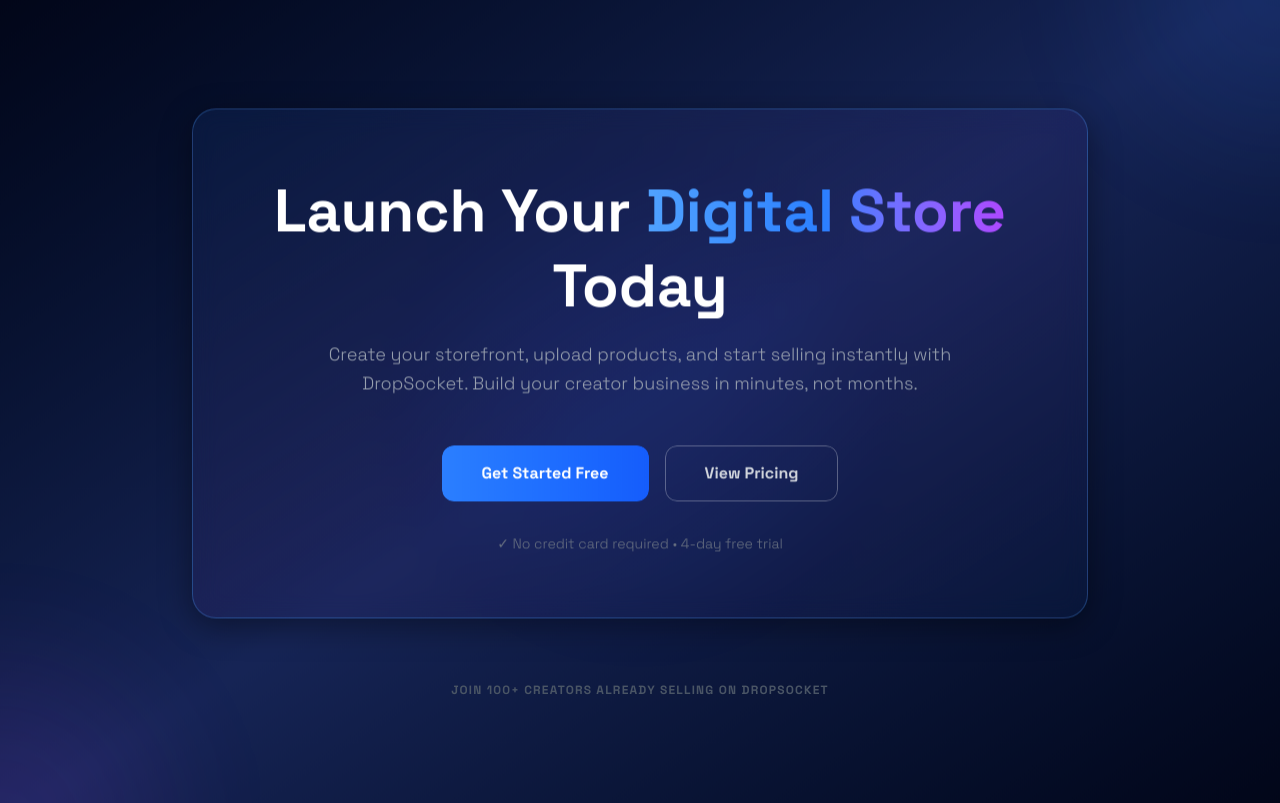
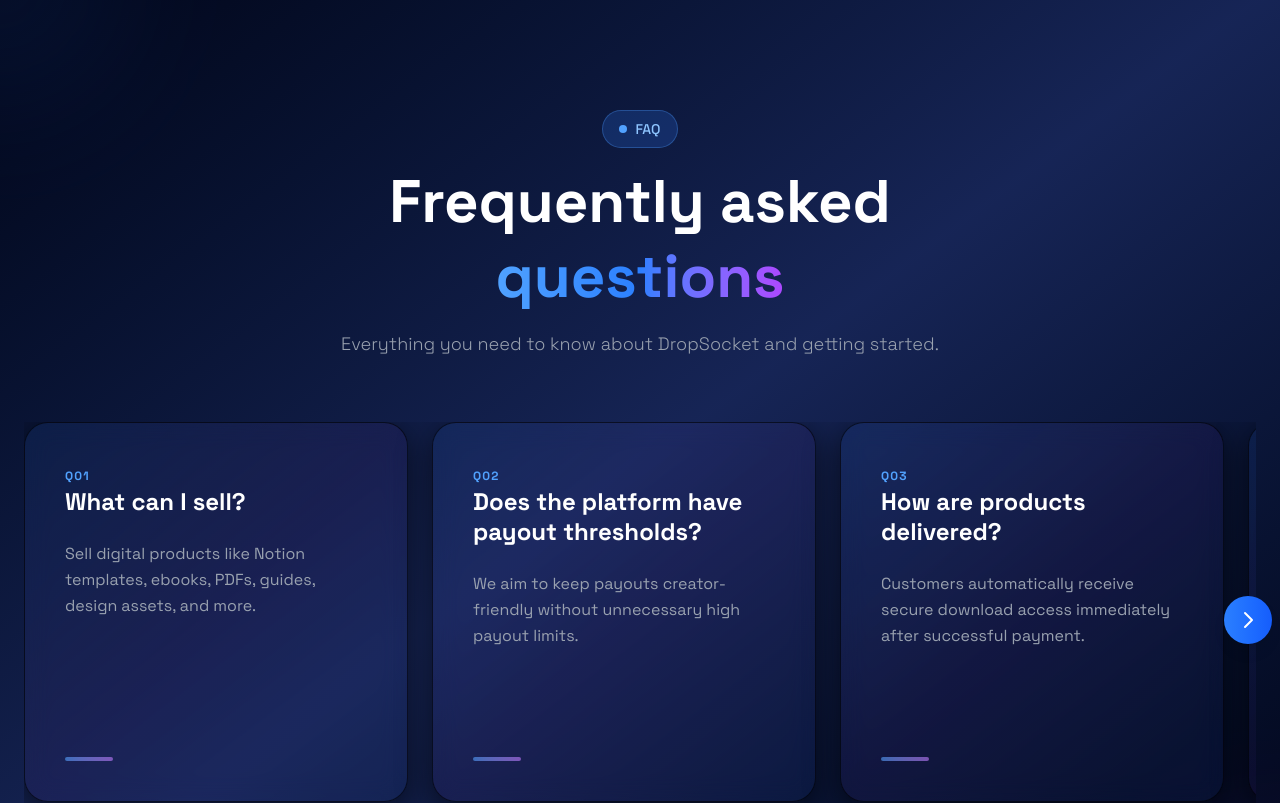
Before and after one commit to nishalcode0/dropsocket, a React (Vite) app in the folder frontend/: page / in a window 1280 px wide. Shown: the part 5220-6023 px from the top of the page. Built offline with nearby package versions, Linux system fonts and the light colour scheme.

Commit message:
Finsished FAQ Section (Landing Page)

```diff
--- a/frontend/src/components/landing/FAQ.jsx
+++ b/frontend/src/components/landing/FAQ.jsx
@@ -0,0 +1,228 @@
+import React, { useRef, useState } from 'react';
+
+export default function FAQ() {
+  const scrollContainerRef = useRef(null);
+  const [canScrollLeft, setCanScrollLeft] = useState(false);
+  const [canScrollRight, setCanScrollRight] = useState(true);
+
+  const faqs = [
+    {
+      id: 1,
+      question: 'What can I sell?',
+      answer: 'Sell digital products like Notion templates, ebooks, PDFs, guides, design assets, and more.',
+    },
+    {
+      id: 2,
+      question: 'Does the platform have payout thresholds?',
+      answer: 'We aim to keep payouts creator-friendly without unnecessary high payout limits.',
+    },
+    {
+      id: 3,
+      question: 'How are products delivered?',
+      answer: 'Customers automatically receive secure download access immediately after successful payment.',
+    },
+    {
+      id: 4,
+      question: 'Which payment methods are supported?',
+      answer: 'Payments are processed through Razorpay with support for UPI, cards, net banking, and more.',
+    },
+    {
+      id: 5,
+      question: 'Can I customize my storefront?',
+      answer: 'Yes. Creator and Pro plans include customizable storefront options.',
+    },
+    {
+      id: 6,
+      question: 'Is there a free plan?',
+      answer: 'Yes. The Starter plan allows creators to begin with 1 product and limited monthly orders.',
+    },
+    {
+      id: 7,
+      question: 'When will Pro features launch?',
+      answer: 'Advanced analytics and additional creator tools are currently in development.',
+    },
+  ];
+
+  const checkScroll = () => {
+    const container = scrollContainerRef.current;
+    if (container) {
+      setCanScrollLeft(container.scrollLeft > 0);
+      setCanScrollRight(
+        container.scrollLeft < container.scrollWidth - container.clientWidth - 10
+      );
+    }
+  };
+
+  const scroll = (direction) => {
+    const container = scrollContainerRef.current;
+    if (container) {
+      const scrollAmount = 400;
+      container.scrollBy({
+        left: direction === 'left' ? -scrollAmount : scrollAmount,
+        behavior: 'smooth',
+      });
+      setTimeout(checkScroll, 300);
+    }
+  };
+
+  React.useEffect(() => {
+    checkScroll();
+    const container = scrollContainerRef.current;
+    if (container) {
+      container.addEventListener('scroll', checkScroll);
+      window.addEventListener('resize', checkScroll);
+      return () => {
+        container.removeEventListener('scroll', checkScroll);
+        window.removeEventListener('resize', checkScroll);
+      };
+    }
+  }, []);
+
+  return (
+    <section
+      id="faq"
+      className="relative bg-gradient-to-br from-slate-950 via-blue-950 to-slate-950 px-6 py-32 overflow-hidden"
+    >
+      {/* Background blur effects */}
+      <div className="absolute inset-0 overflow-hidden pointer-events-none">
+        <div className="absolute -top-32 -left-32 w-64 h-64 bg-blue-500/20 rounded-full blur-3xl opacity-40" />
+        <div className="absolute -bottom-32 -right-32 w-64 h-64 bg-purple-500/20 rounded-full blur-3xl opacity-40" />
+      </div>
+
+      <div className="relative z-10 max-w-7xl mx-auto">
+
+        {/* Header */}
+        <div className="text-center mb-16 space-y-4 max-w-3xl mx-auto">
+          <div className="inline-flex items-center gap-2 bg-blue-500/20 border border-blue-400/30 rounded-full px-4 py-2 w-fit mx-auto">
+            <span className="w-2 h-2 bg-blue-400 rounded-full" />
+            <span className="text-sm text-blue-300 font-medium">FAQ</span>
+          </div>
+
+          <h2 className="text-5xl lg:text-6xl font-bold text-white leading-tight">
+            Frequently asked{' '}
+            <span className="bg-gradient-to-r from-blue-400 via-blue-500 to-purple-500 bg-clip-text text-transparent">
+              questions
+            </span>
+          </h2>
+
+          <p className="text-lg text-gray-400 font-light">
+            Everything you need to know about DropSocket and getting started.
+          </p>
+        </div>
+
+        {/* Scroll container wrapper */}
+        <div className="relative">
+
+          {/* Left scroll button */}
+          {canScrollLeft && (
+            <button
+              onClick={() => scroll('left')}
+              className="absolute -left-4 top-1/2 -translate-y-1/2 z-30 hidden lg:flex items-center justify-center w-12 h-12 rounded-full bg-gradient-to-r from-blue-500 to-blue-600 text-white shadow-lg hover:shadow-xl hover:scale-110 transition-all duration-300"
+              aria-label="Scroll left"
+            >
+              <svg
+                className="w-6 h-6"
+                fill="none"
+                stroke="currentColor"
+                viewBox="0 0 24 24"
+              >
+                <path
+                  strokeLinecap="round"
+                  strokeLinejoin="round"
+                  strokeWidth={2}
+                  d="M15 19l-7-7 7-7"
+                />
+              </svg>
+            </button>
+          )}
+
+          {/* Right scroll button */}
+          {canScrollRight && (
+            <button
+              onClick={() => scroll('right')}
+              className="absolute -right-4 top-1/2 -translate-y-1/2 z-30 hidden lg:flex items-center justify-center w-12 h-12 rounded-full bg-gradient-to-r from-blue-500 to-blue-600 text-white shadow-lg hover:shadow-xl hover:scale-110 transition-all duration-300"
+              aria-label="Scroll right"
+            >
+              <svg
+                className="w-6 h-6"
+                fill="none"
+                stroke="currentColor"
+                viewBox="0 0 24 24"
+              >
+                <path
+                  strokeLinecap="round"
+                  strokeLinejoin="round"
+                  strokeWidth={2}
+                  d="M9 5l7 7-7 7"
+                />
+              </svg>
+            </button>
+          )}
+
+          {/* Horizontal scroll container */}
+          <div
+            ref={scrollContainerRef}
+            className="flex gap-6 overflow-x-auto scroll-smooth snap-x snap-mandatory px-4 lg:px-0 pb-4"
+            style={{
+              scrollbarWidth: 'none',
+              msOverflowStyle: 'none',
+              WebkitOverflowScrolling: 'touch',
+            }}
+          >
+            {/* Hide scrollbar */}
+            <style>{`
+              div::-webkit-scrollbar {
+                display: none;
+              }
+            `}</style>
+
+            {/* FAQ Cards */}
+            {faqs.map((faq) => (
+              <div
+                key={faq.id}
+                className="flex-shrink-0 w-full sm:w-96 snap-center"
+              >
+                <div className="group relative h-full rounded-3xl border border-black/60 bg-gradient-to-br from-blue-500/10 via-purple-500/5 to-blue-500/5 backdrop-blur-md shadow-[0_8px_32px_rgba(0,0,0,0.6)] hover:shadow-[0_20px_48px_rgba(59,130,246,0.3)] transition-all duration-500 overflow-hidden p-8 lg:p-10 flex flex-col justify-between min-h-[380px]">
+
+                  {/* Hover glow effect */}
+                  <div className="absolute inset-0 bg-gradient-to-t from-blue-500/5 to-transparent opacity-0 group-hover:opacity-100 transition-opacity duration-500 pointer-events-none" />
+
+                  {/* Content */}
+                  <div className="relative z-10 space-y-6">
+
+                    {/* Question */}
+                    <div className="space-y-3">
+                      <span className="text-xs font-semibold uppercase tracking-widest text-blue-400">
+                        Q{faq.id.toString().padStart(2, '0')}
+                      </span>
+                      <h3 className="text-2xl font-bold text-white leading-tight group-hover:text-blue-300 transition-colors duration-300">
+                        {faq.question}
+                      </h3>
+                    </div>
+
+                    {/* Answer */}
+                    <p className="text-gray-400 leading-relaxed text-base">
+                      {faq.answer}
+                    </p>
+                  </div>
+
+                  {/* Bottom accent */}
+                  <div className="relative z-10 pt-6 mt-auto">
+                    <div className="h-1 w-12 bg-gradient-to-r from-blue-400 to-purple-400 rounded-full opacity-60 group-hover:opacity-100 transition-opacity duration-300" />
+                  </div>
+                </div>
+              </div>
+            ))}
+          </div>
+        </div>
+
+        {/* Mobile hint */}
+        <div className="mt-8 text-center lg:hidden">
+          <p className="text-xs text-gray-500">
+            ← Swipe to explore more →
+          </p>
+        </div>
+      </div>
+    </section>
+  );
+}
--- a/frontend/src/components/landing/LandingPage.jsx
+++ b/frontend/src/components/landing/LandingPage.jsx
@@ -5,6 +5,7 @@
 import Pricing from './Pricing.jsx'
 import CTA from './CTA.jsx'
 import Footer from './Footer.jsx'
+import FAQ from './FAQ.jsx'
 
 export default function LandingPage () {
   return (
@@ -14,6 +15,7 @@
     <SubHero />
     <Features />
     <Pricing />
+    <FAQ />
     <CTA />
     <Footer />
     </>
```
